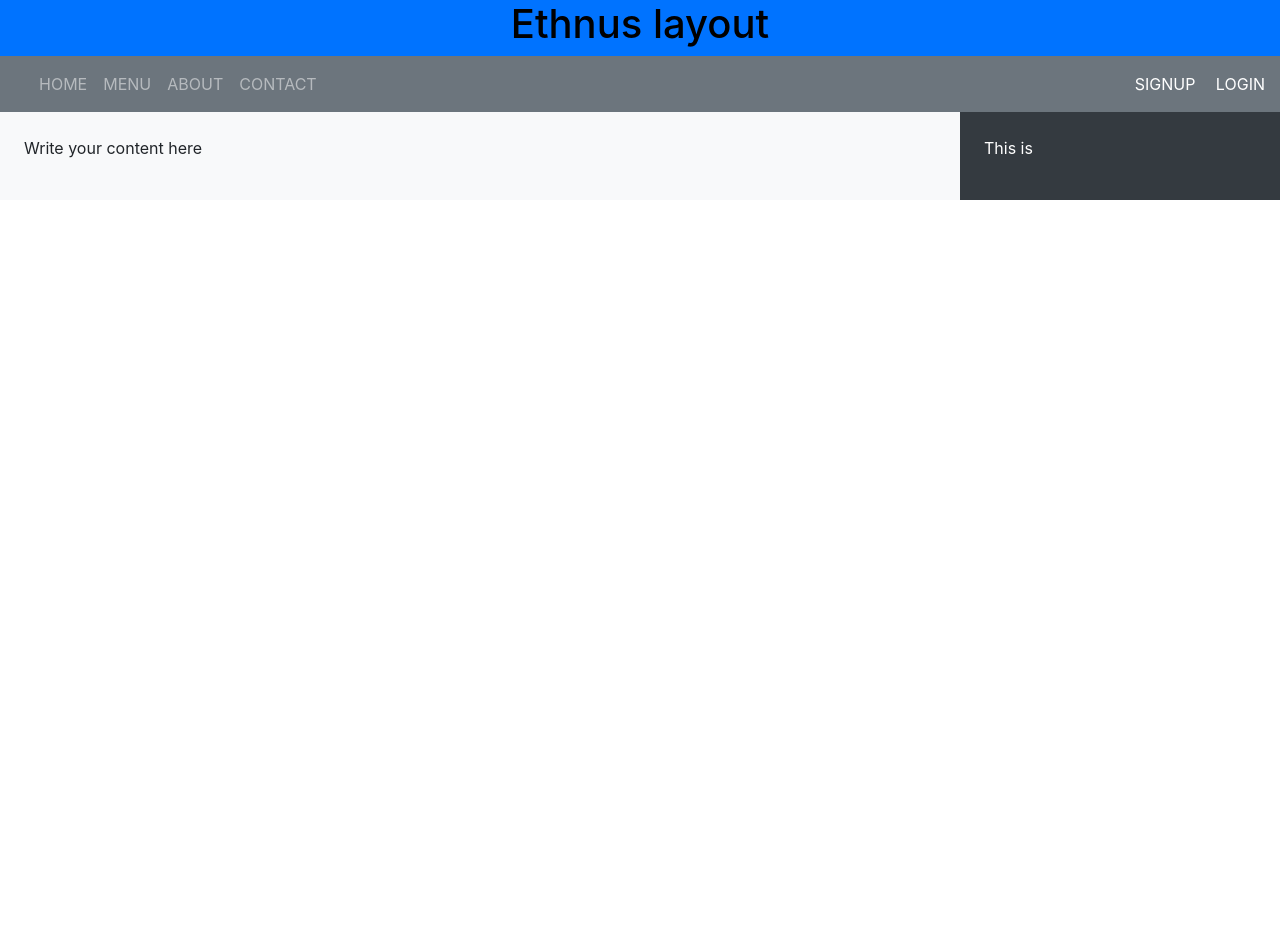
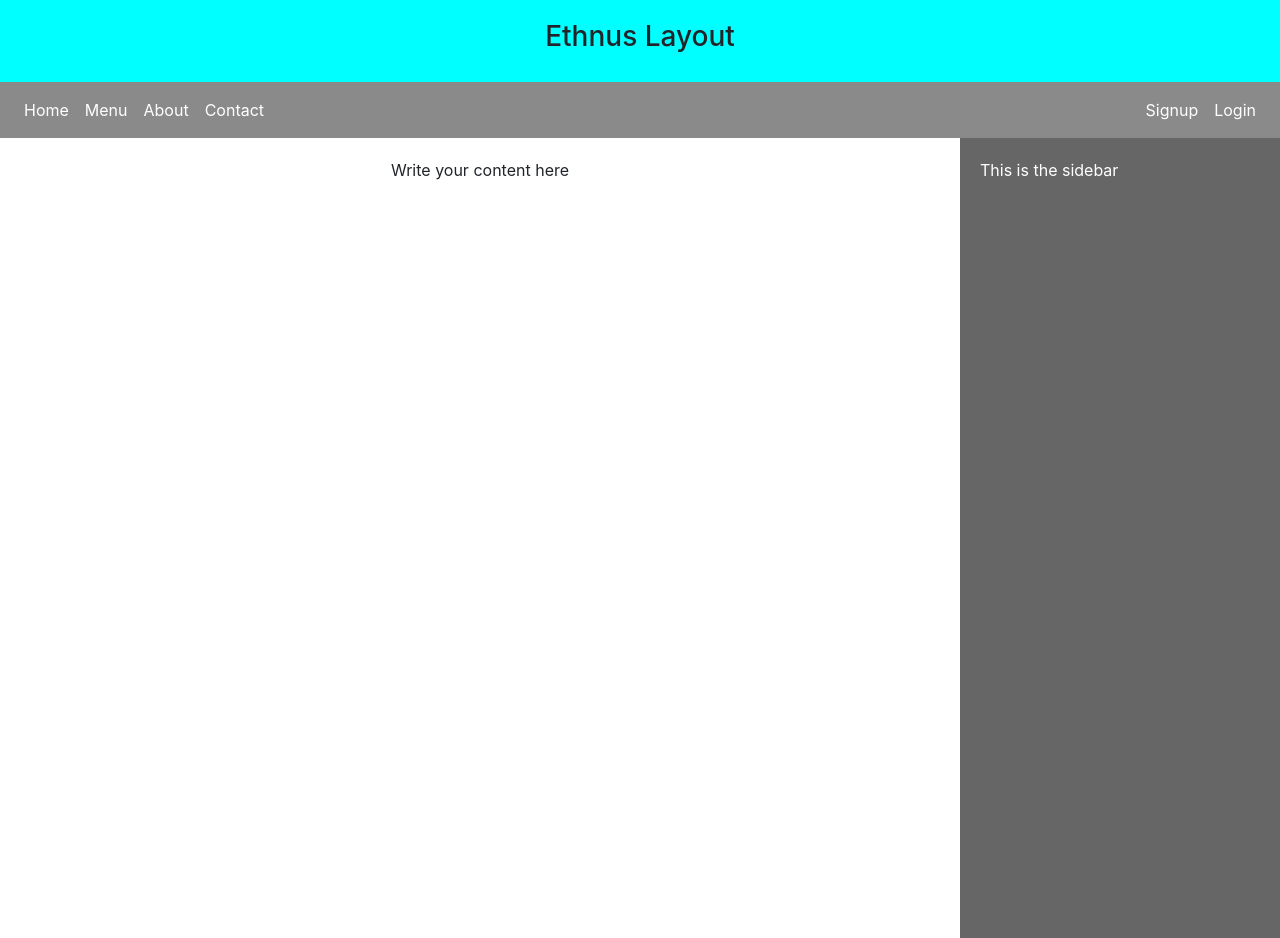
Before and after one commit to udaykiran12345566/Merin, a plain HTML site: page Bootstrap/task1.html in a window 1280 px wide. Before the commit the page ends 800 px from the top, so only its background shows below. Drawn offline with nearby package versions, Linux system fonts and the light colour scheme.

Commit message:
Update task1.html

```diff
--- a/Bootstrap/task1.html
+++ b/Bootstrap/task1.html
@@ -1,46 +1,80 @@
 <!DOCTYPE html>
 <html lang="en">
 <head>
-    <meta charset="UTF-8">
-    <meta name="viewport" content="width=device-width, initial-scale=1.0">
-    <title>Ethnus Layout</title>
-    <link href="https://maxcdn.bootstrapcdn.com/bootstrap/4.0.0/css/bootstrap.min.css" rel="stylesheet">
-    <link rel="stylesheet" href="styles.css">
+    <link href="https://maxcdn.bootstrapcdn.com/bootstrap/4.5.2/css/bootstrap.min.css" rel="stylesheet">
+    <style>
+        body {
+            margin: 0;
+            padding: 0;
+        }
+        .navbar-custom {
+            background-color: #8b8a8a;
+        }
+        .navbar-custom .navbar-brand,
+        .navbar-custom .nav-link {
+            color: white;
+        }
+        .main-content {
+            padding: 20px;
+        }
+        .sidebar {
+            background-color: #666666;
+            color: white;
+            height: 100vh;
+            padding: 20px;
+        }
+        header {
+            background-color: aqua;
+            width: 100%;
+            margin-bottom: auto;
+            padding: 20px 0;
+        }
+    </style>
 </head>
 <body>
+    <header class="text-center">
+        <h3>Ethnus Layout</h3>
+    </header>
+    <nav class="navbar navbar-expand-lg navbar-custom">
+        <button class="navbar-toggler" type="button" data-toggle="collapse" data-target="#navbarNav" aria-controls="navbarNav" aria-expanded="false" aria-label="Toggle navigation">
+            <span class="navbar-toggler-icon"></span>
+        </button>
+        <div class="collapse navbar-collapse" id="navbarNav">
+            <ul class="navbar-nav mr-auto">
+                <li class="nav-item">
+                    <a class="nav-link" href="#">Home</a>
+                </li>
+                <li class="nav-item">
+                    <a class="nav-link" href="#">Menu</a>
+                </li>
+                <li class="nav-item">
+                    <a class="nav-link" href="#">About</a>
+                </li>
+                <li class="nav-item">
+                    <a class="nav-link" href="#">Contact</a>
+                </li>
+            </ul>
+            <ul class="navbar-nav ml-auto">
+                <li class="nav-item">
+                    <a class="nav-link" href="#">Signup</a>
+                </li>
+                <li class="nav-item">
+                    <a class="nav-link" href="#">Login</a>
+                </li>
+            </ul>
+        </div>
+    </nav>
     <div class="container-fluid">
-        <div class="row bg-primary text-white">
-            <div class="col" style="background-color: rgba(0, 98, 255, 0.323);">
-                <h1 class="text-center" style="color: black;">Ethnus layout</h1>
-            </div>
-        </div>
-        <div class="row bg-secondary text-white">
-            <div class="col-8">
-                <nav class="navbar navbar-expand-lg navbar-dark">
-                    <ul class="navbar-nav">
-                        <li class="nav-item"><a class="nav-link" href="#">HOME</a></li>
-                        <li class="nav-item"><a class="nav-link" href="#">MENU</a></li>
-                        <li class="nav-item"><a class="nav-link" href="#">ABOUT</a></li>
-                        <li class="nav-item"><a class="nav-link" href="#">CONTACT</a></li>
-                    </ul>
-                </nav>
-            </div>
-            <div class="col-4 text-right align-self-center">
-                <a href="#" class="text-white">SIGNUP</a>
-                <a href="#" class="text-white ml-3">LOGIN</a>
-            </div>
-        </div>
         <div class="row">
-            <div class="col-9 bg-light p-4">
+            <div class="col-9 main-content text-center">
                 <p>Write your content here</p>
             </div>
-            <div class="col-3 bg-dark text-white p-4">
-                <p>This is</p>
+            <div class="col-3 sidebar">
+                <p>This is the sidebar</p>
             </div>
         </div>
     </div>
-    <script src="https://code.jquery.com/jquery-3.2.1.slim.min.js"></script>
-    <script src="https://cdnjs.cloudflare.com/ajax/libs/popper.js/1.12.9/umd/popper.min.js"></script>
-    <script src="https://maxcdn.bootstrapcdn.com/bootstrap/4.0.0/js/bootstrap.min.js"></script>
+
+
 </body>
 </html>
```
